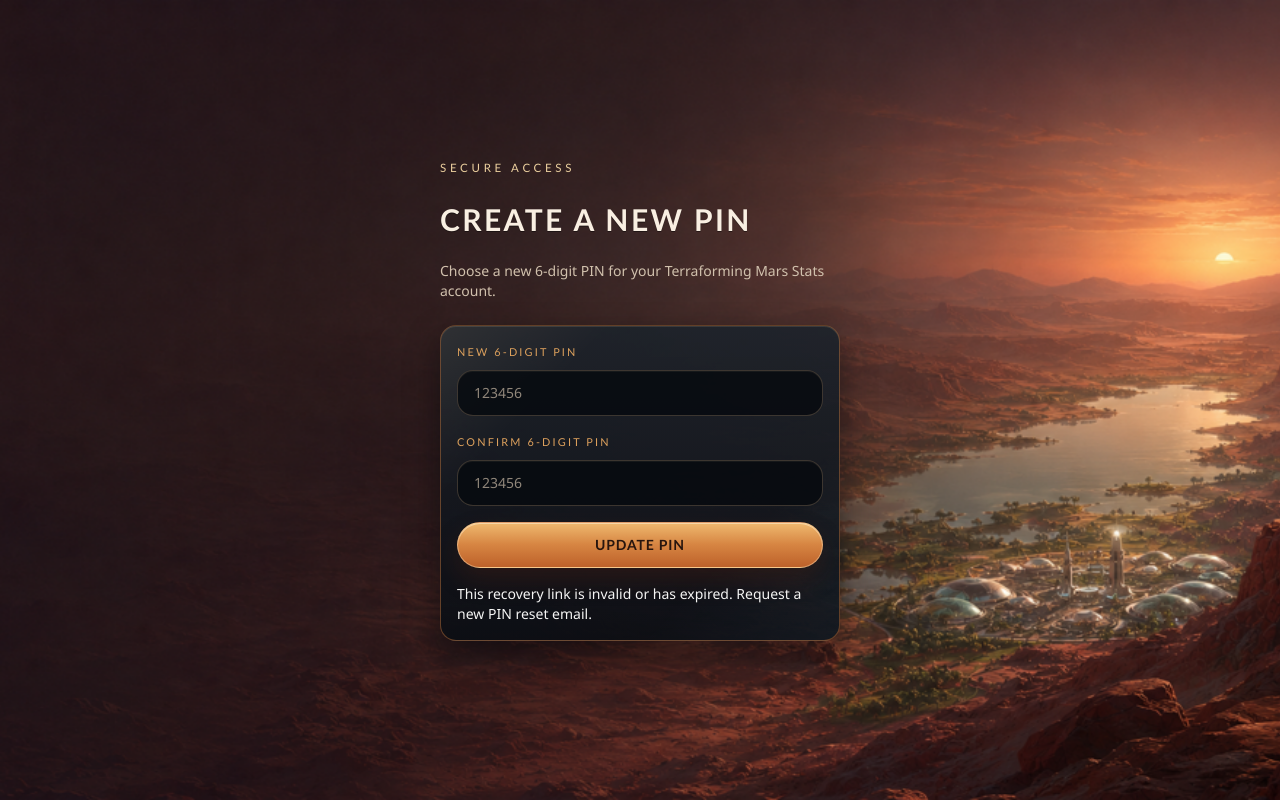
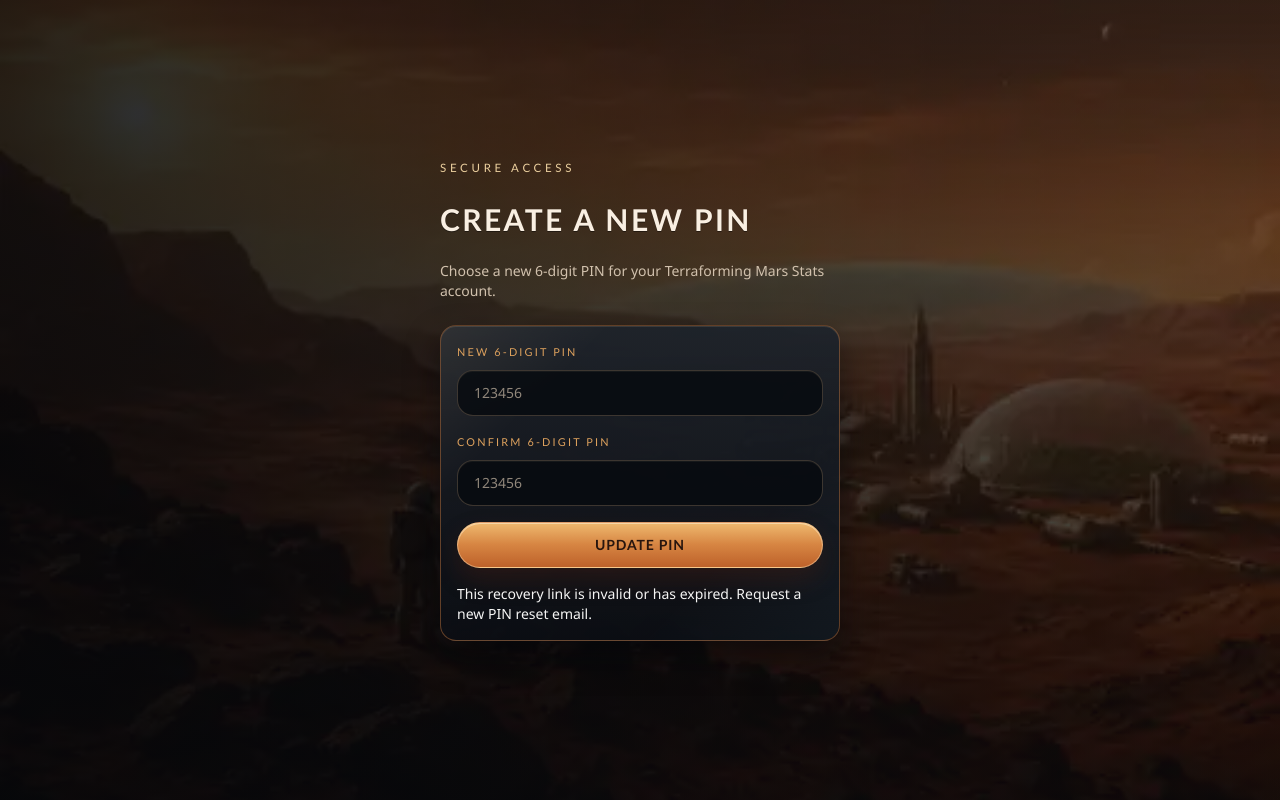
Before and after one commit to Fochizzy/terraforming-mars-stats, a Next.js app: page /reset-pin in a window 1280 px wide. Built offline with nearby package versions, Linux system fonts and the light colour scheme; no server answers.

Commit message:
Use Mars colony background on reset PIN screen

```diff
--- a/src/app/(auth)/reset-pin/page.tsx
+++ b/src/app/(auth)/reset-pin/page.tsx
@@ -2,7 +2,17 @@ import { ResetPinForm } from '@/features/auth/reset-pin-form';
 
 export default function ResetPinPage() {
   return (
-    <main className="tm-app-shell">
+    <main
+      className="tm-app-shell"
+      style={{
+        backgroundColor: '#080b10',
+        backgroundImage:
+          "linear-gradient(90deg, rgba(5, 7, 10, 0.82) 0%, rgba(7, 9, 12, 0.65) 46%, rgba(7, 9, 12, 0.38) 100%), linear-gradient(180deg, rgba(5, 7, 10, 0.18) 0%, rgba(5, 7, 10, 0.72) 100%), url('/auth-mars-background.svg')",
+        backgroundPosition: 'center',
+        backgroundRepeat: 'no-repeat',
+        backgroundSize: 'cover',
+      }}
+    >
       <section className="mx-auto flex min-h-screen max-w-md flex-col justify-center gap-6 px-6 py-12 text-stone-100">
         <p className="tm-display-eyebrow">Secure Access</p>
         <h1 className="tm-display-title text-3xl font-bold">Create a New PIN</h1>
```
